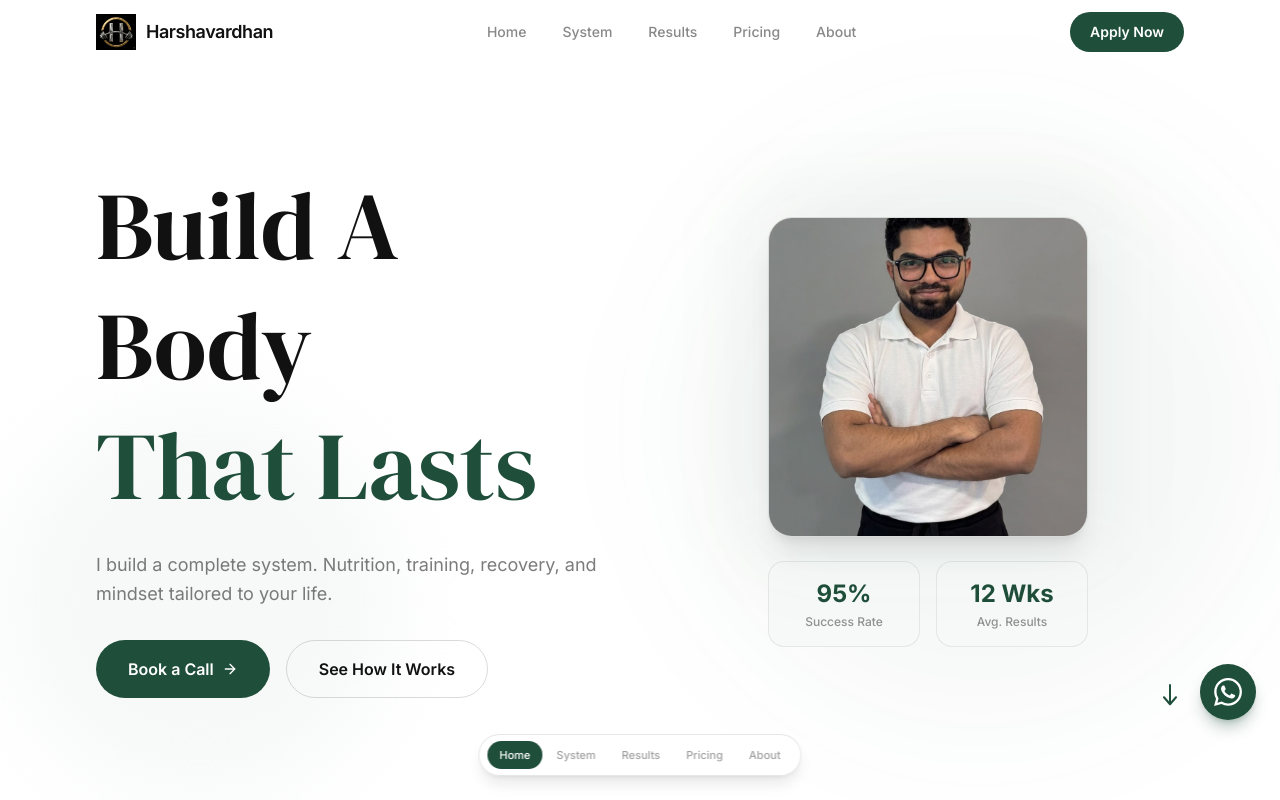
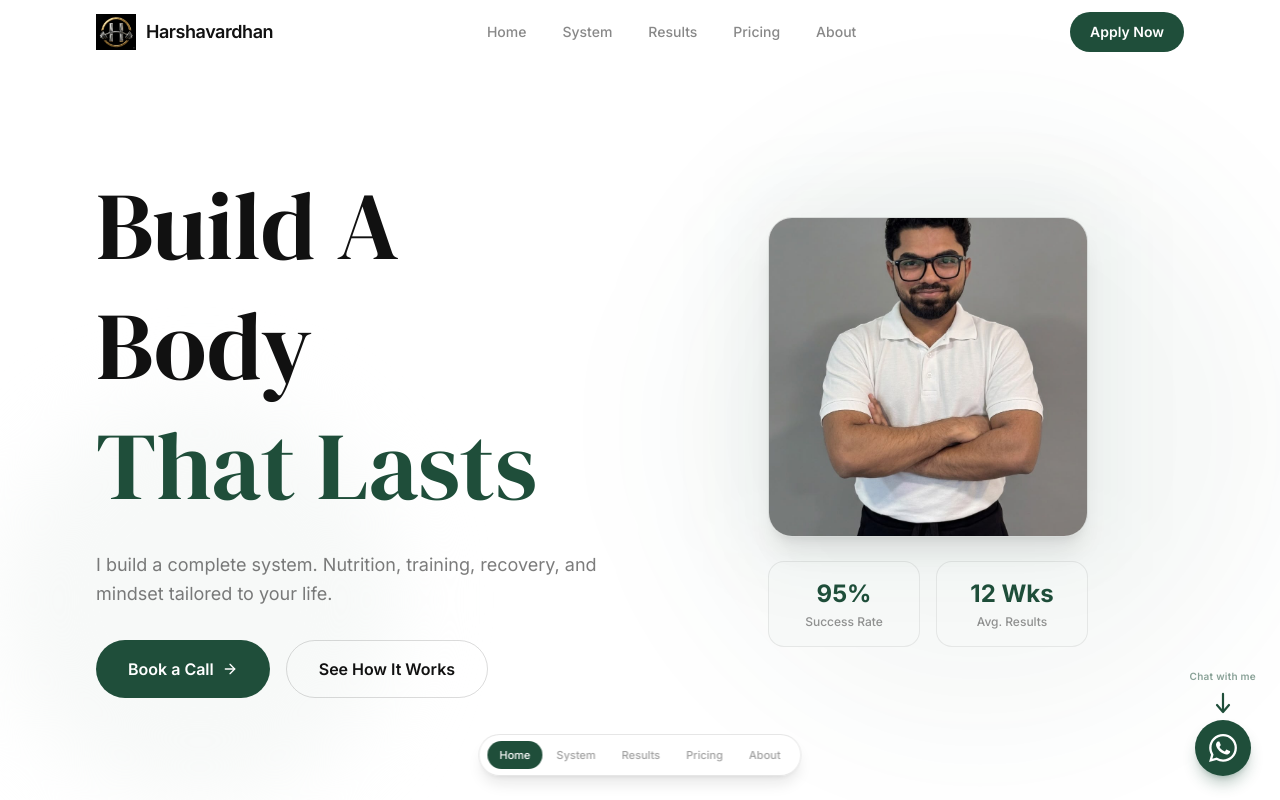
Before and after one commit to harshavardhansagade-source/portfolio, a React (Vite) app: page / in a window 1280 px wide. Shown: the top 800 px of the page. Built offline with nearby package versions, Linux system fonts and the light colour scheme.

Commit message:
fix: arrow positioned directly above whatsapp button in same container

```diff
--- a/src/app/components/WhatsAppButton.jsx
+++ b/src/app/components/WhatsAppButton.jsx
@@ -9,33 +9,32 @@ export default function WhatsAppButton() {
   }
 
   return (
-    <>
-      {/* Animated arrow pointing to WhatsApp button */}
+    <div className="fixed bottom-6 right-6 z-50 flex flex-col items-center gap-2">
+      {/* Arrow + label pointing down to the button */}
       <motion.div
         initial={{ opacity: 0 }}
         animate={{ opacity: 1 }}
-        transition={{ delay: 2.2 }}
-        className="fixed bottom-[5.5rem] right-[4.8rem] z-50 flex flex-col items-center pointer-events-none"
+        transition={{ delay: 2 }}
+        className="flex flex-col items-center pointer-events-none"
       >
         <motion.span
-          initial={{ opacity: 0, y: -4 }}
-          animate={{ opacity: [0, 1, 1, 0], y: [0, 6, 6, 12] }}
-          transition={{ delay: 2.5, duration: 1.4, repeat: 4, repeatDelay: 3, ease: 'easeInOut' }}
-          className="text-[10px] font-semibold tracking-wide text-[#1F4E3A] whitespace-nowrap mb-0.5"
+          animate={{ opacity: [0.5, 1, 0.5] }}
+          transition={{ delay: 2, duration: 1.6, repeat: Infinity, ease: 'easeInOut' }}
+          className="text-[10px] font-semibold tracking-wide text-[#1F4E3A] whitespace-nowrap mb-1"
         >
           Chat with me
         </motion.span>
         <motion.svg
-          width="20" height="28" viewBox="0 0 20 28"
+          width="18" height="24" viewBox="0 0 18 24"
           fill="none"
-          animate={{ y: [0, 5, 0] }}
-          transition={{ delay: 2.5, duration: 1, repeat: 6, repeatDelay: 2.5, ease: 'easeInOut' }}
+          animate={{ y: [0, 4, 0] }}
+          transition={{ delay: 2, duration: 0.9, repeat: Infinity, ease: 'easeInOut' }}
           className="text-[#1F4E3A]"
         >
           <path
-            d="M10 0 C10 0 10 18 10 20 M10 20 L4 13 M10 20 L16 13"
+            d="M9 2 L9 20 M9 20 L3 13 M9 20 L15 13"
             stroke="currentColor"
-            strokeWidth="2"
+            strokeWidth="2.2"
             strokeLinecap="round"
             strokeLinejoin="round"
           />
@@ -51,12 +50,12 @@ export default function WhatsAppButton() {
         whileTap={{ scale: 0.95 }}
         onClick={openWhatsApp}
         aria-label="Chat on WhatsApp"
-        className="fixed bottom-20 right-6 z-50 w-14 h-14 bg-[#1F4E3A] hover:bg-[#17402e] rounded-full shadow-lg shadow-[#1F4E3A]/30 flex items-center justify-center transition-colors duration-200 hover:shadow-xl hover:shadow-[#1F4E3A]/40"
+        className="w-14 h-14 bg-[#1F4E3A] hover:bg-[#17402e] rounded-full shadow-lg shadow-[#1F4E3A]/30 flex items-center justify-center transition-colors duration-200 hover:shadow-xl hover:shadow-[#1F4E3A]/40"
       >
         <svg viewBox="0 0 24 24" className="w-7 h-7 fill-white" xmlns="http://www.w3.org/2000/svg">
           <path d="M17.472 14.382c-.297-.149-1.758-.867-2.03-.967-.273-.099-.471-.148-.67.15-.197.297-.767.966-.94 1.164-.173.199-.347.223-.644.075-.297-.15-1.255-.463-2.39-1.475-.883-.788-1.48-1.761-1.653-2.059-.173-.297-.018-.458.13-.606.134-.133.298-.347.446-.52.149-.174.198-.298.298-.497.099-.198.05-.371-.025-.52-.075-.149-.669-1.612-.916-2.207-.242-.579-.487-.5-.669-.51-.173-.008-.371-.01-.57-.01-.198 0-.52.074-.792.372-.272.297-1.04 1.016-1.04 2.479 0 1.462 1.065 2.875 1.213 3.074.149.198 2.096 3.2 5.077 4.487.709.306 1.262.489 1.694.625.712.227 1.36.195 1.871.118.571-.085 1.758-.719 2.006-1.413.248-.694.248-1.289.173-1.413-.074-.124-.272-.198-.57-.347m-5.421 7.403h-.004a9.87 9.87 0 01-5.031-1.378l-.361-.214-3.741.982.998-3.648-.235-.374a9.86 9.86 0 01-1.51-5.26c.001-5.45 4.436-9.884 9.888-9.884 2.64 0 5.122 1.03 6.988 2.898a9.825 9.825 0 012.893 6.994c-.003 5.45-4.437 9.884-9.885 9.884m8.413-18.297A11.815 11.815 0 0012.05 0C5.495 0 .16 5.335.157 11.892c0 2.096.547 4.142 1.588 5.945L.057 24l6.305-1.654a11.882 11.882 0 005.683 1.448h.005c6.554 0 11.89-5.335 11.893-11.893a11.821 11.821 0 00-3.48-8.413Z" />
         </svg>
       </motion.button>
-    </>
+    </div>
   )
 }
```
